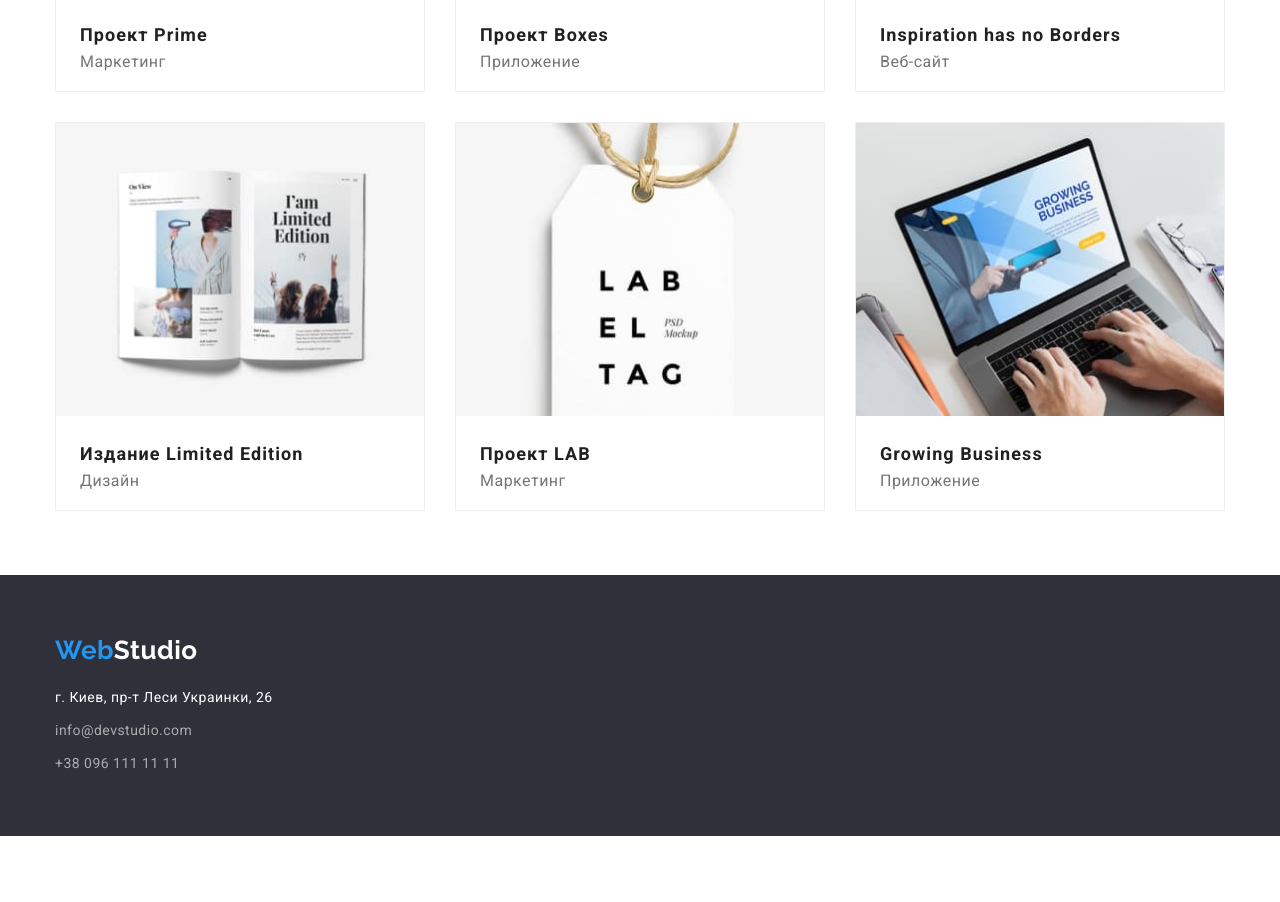
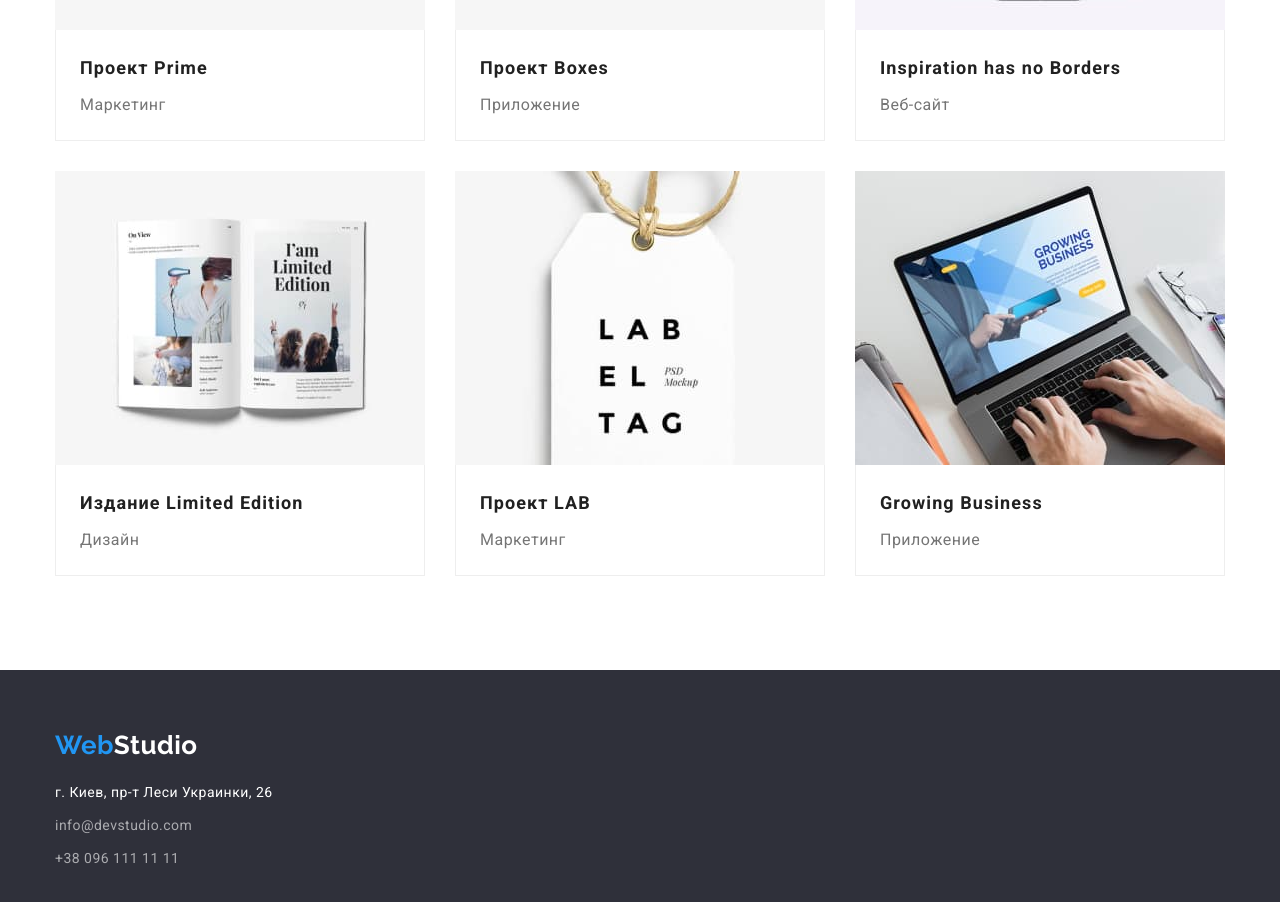
Before and after one commit to RomanMordzynsky/goit-markup-hw-03, a plain HTML site: page portfolio.html in a window 1280 px wide. Shown: the part 962-1864 px from the top of the page. Before the commit the page ends 1798 px from the top, so only its background shows below. Drawn offline with nearby package versions, Linux system fonts and the light colour scheme.

Commit message:
редагування

```diff
--- a/portfolio.html
+++ b/portfolio.html
@@ -33,7 +33,7 @@
 </header>
     <main>
         <section class="section">
-            <div class="filters container">
+                <div class="container">
             <h1 class="section-title visually-hidden">Работы</h1>
             <ul class="filters-list reset">
                 <li class="item"><button type="button" class="secondary-button">Все</button></li>
@@ -42,8 +42,6 @@
                 <li class="item"><button type="button" class="secondary-button">Дизайн</button></li>
                 <li class="item"><button type="button" class="secondary-button">Маркетинг</button></li>
             </ul>
-            </div>
-            <div class="works-examples container">
             <ul class="works-list reset">
                 <li class="item">
                     <img src="./images/img8.jpg" alt="" width="370" height="294">
@@ -56,56 +54,56 @@
                     <img src="./images/img9.jpg" alt="" width="370" height="294">
                     <div class="works-desc">
                     <h2 class="title">Постер New Orlean vs Golden Star</h2>
-                    <p>Дизайн</p>
+                    <p class="text">Дизайн</p>
                     </div>
                 </li>
                 <li class="item">
                     <img src="./images/img10.jpg" alt="" width="370" height="294">
                     <div class="works-desc">
                     <h2 class="title">Ресторан Seafood</h2>
-                    <p>Приложение</p>
+                    <p class="text">Приложение</p>
                     </div>
                 </li>
                 <li class="item">
                     <img src="./images/img11.jpg" alt="" width="370" height="294">
                     <div class="works-desc">
                     <h2 class="title">Проект Prime</h2>
-                    <p>Маркетинг</p>
+                    <p class="text">Маркетинг</p>
                     </div>
                 </li>
                 <li class="item">
                     <img src="./images/img12.jpg" alt="" width="370" height="294">
                     <div class="works-desc">
                     <h2 class="title">Проект Boxes</h2>
-                    <p>Приложение</p>
+                    <p class="text">Приложение</p>
                     </div>
                 </li>
                 <li class="item">
                     <img src="./images/img13.jpg" alt="" width="370" height="294">
                     <div class="works-desc">
                     <h2 class="title">Inspiration has no Borders</h2>
-                    <p>Веб-сайт</p>
+                    <p class="text">Веб-сайт</p>
                     </div>
                 </li>
                 <li class="item">
                     <img src="./images/img14.jpg" alt="" width="370" height="294">
                     <div class="works-desc">
                     <h2 class="title">Издание Limited Edition</h2>
-                    <p>Дизайн</p>
+                    <p class="text">Дизайн</p>
                     </div>
                 </li>
                 <li class="item">
                     <img src="./images/img15.jpg" alt="" width="370" height="294">
                     <div class="works-desc">
                     <h2 class="title">Проект LAB</h2>
-                    <p>Маркетинг</p>
+                    <p class="text">Маркетинг</p>
                     </div>
                 </li>
                 <li class="item">
                     <img src="./images/img16.jpg" alt="" width="370" height="294">
                     <div class="works-desc">
                     <h2 class="title">Growing Business</h2>
-                    <p>Приложение</p>
+                    <p class="text">Приложение</p>
                     </div>
                 </li>
             </ul>
@@ -114,11 +112,13 @@
     </main>
     <footer class="main-footer">
         <div class="container">
+            <a class="link" href="./index.html"><span class="logo-web">Web</span><span
+                    class="footer-studio">Studio</span></a>
             <address class="footer">
-                <a class="link" href="./studio.html"><span class="logo-web">Web</span><span
-                        class="logo-studio">Studio</span></a>
                 <ul class="address reset">
-                    <li class="item"><p class="physical-address"> г. Киев, пр-т Леси Украинки, 26</p></li>
+                    <li class="item">
+                        <p class="physical-address"> г. Киев, пр-т Леси Украинки, 26</p>
+                    </li>
                     <li class="item"><a class="link" href="mailto:info@devstudio.com">info@devstudio.com</a></li>
                     <li class="item"><a class="link" href="tel:+380961111111">+38 096 111 11 11</a></li>
                 </ul>
--- a/styles/styles.css
+++ b/styles/styles.css
@@ -54,9 +54,10 @@ h6,
 p,
 ul
 {
-    margin-top: 0;
-    margin-bottom: 0;
+    margin: 0;
+    padding: 0;
 }
+
 
 .section-title.visually-hidden {
     position: absolute;
@@ -89,7 +90,9 @@ img {
 
 .primary-button {
     display: inline-block;
+    margin-top: 30px;
     border-radius: 4px;
+    border: none;
     padding: 10px 32px;
 
     text-align: center;
@@ -140,7 +143,8 @@ img {
 .logo-link {
     display: inline-block;
     padding-top: 24px;
-    padding-bottom: 25;
+    padding-bottom: 25px;
+    margin-right: 93px;
 }
 
 .logo-web {
@@ -165,7 +169,7 @@ img {
 
 .nav-header {
     display: flex;
-    margin-right: 331px;
+
 }
 
 .site-nav .link.current {
@@ -200,7 +204,10 @@ img {
 
 .contacts-div { display: flex; }
 
-.site-contacts { display: flex; }
+.site-contacts {
+    display: flex;
+    margin-left: auto;
+}
 
 .site-contacts .item + .item {
     margin-left: 50px;
@@ -228,11 +235,13 @@ img {
 
 .section,
 .section-team {
-    margin-top: 0;
-    margin-bottom: 0;
 
     padding-top: 94px;
     padding-bottom: 94px;
+}
+
+.section-work {
+    padding-top: 0;
 }
 
 .section-title {
@@ -249,8 +258,8 @@ img {
 /* Герой */
 
 .hero {
-    padding-top: 94px;
-    padding-bottom: 94px;
+    padding-top: 200px;
+    padding-bottom: 200px;
 
     text-align: center;
 
@@ -260,12 +269,13 @@ img {
 .hero-title {
     margin-bottom: 30px;
 
-    font-style: 400;
     font-weight: 900;
     font-size: 44px;
     line-height: 1.36;
     text-align: center;
     letter-spacing: .06em;
+    width: 696px;
+    margin: 0 auto;
     text-transform: uppercase;
 
     color: var(--primary-background-color);
@@ -273,15 +283,11 @@ img {
 
 /* Фільтри */
 
-.filters {
+.filters-list {
     display: flex;
     justify-content: center;
-    margin-bottom: 34px;
-    margin-left: auto;
-    margin-right: auto;
+    margin-bottom: 50px;
 }
-
-.filters-list { display: flex; }
 
 .filters-list .item + .item {
     margin-left: 8px;
@@ -294,17 +300,13 @@ img {
 .works-list {
     display: flex;
     flex-wrap: wrap;
-    margin-right: -30px;
-    margin-bottom: -30px;
-    padding: 0;
+    gap: 30px;
 }
 
 .works-list .item {
     width: 370px;
-    margin-right: 30px;
-    margin-bottom: 30px;
+    flex-basis: calc((100% - 60px) / 3);
 
-    border: 1px solid #EEEEEE;
 }
 
 .works-list .item:nth-child(3n + 1) {
@@ -319,7 +321,25 @@ img {
     margin-bottom: 0;
 }
 
-.works-desc { margin: 20px 24px; }
+.works-desc {
+    padding: 20px 24px;
+
+    border-right: 1px solid #EEEEEE;
+    border-bottom: 1px solid #EEEEEE;
+    border-left: 1px solid #EEEEEE;
+}
+
+.works-desc .title {margin-bottom: 4px;}
+
+.works-desc .text {
+    width: 322px;
+
+    font-size: 16px;
+    line-height: 1.87;
+    letter-spacing: .03em;
+
+    color: #757575;
+}
 
 /* Особливості */
 
@@ -346,14 +366,21 @@ img {
 /* Команда */
 
 .section-team {
-padding-top: 94px;
-padding-bottom: 94px;
+    padding-top: 94px;
+    padding-bottom: 94px;
 
-background-color: var(--additional-background-color);
+    background-color: var(--additional-background-color);
 }
 
 .team-list {
     display: flex;
+}
+
+.team-list .item {
+    box-shadow: 0px 1px 3px rgba(0, 0, 0, 0.12),
+    0px 1px 1px rgba(0, 0, 0, 0.14),
+    0px 2px 1px rgba(0, 0, 0, 0.2);
+    border-radius: 0px 0px 4px 4px;
 
     background-color: var(--primary-background-color);
 }
@@ -367,7 +394,7 @@ background-color: var(--additional-background-color);
 
     font-weight: var(--secondary-font-weight);
     font-size: 16px;
-    line-height: 1.18px;
+    line-height: 1.18;
     text-align: center;
 
     color: var(--secondary-text-color);
@@ -378,9 +405,8 @@ background-color: var(--additional-background-color);
 
 
 .team-list .text {
-    font-weight: 400;
     font-size: 16px;
-    line-height: 1.18px;
+    line-height: 1.18;
     text-align: center;
 }
 
@@ -406,17 +432,26 @@ background-color: var(--additional-background-color);
 
 /* Футер */
 
-.main-footer { background-color: var(--secondary-background-color); }
+.main-footer {
+    padding: 60px 0;
+    background-color: var(--secondary-background-color);
+}
 
 .footer {
-    padding: 60px 0;
     font-style: normal;
 
 }
 
 /* Логотип футеру */
 
-.footer .logo-studio { color: var(--primary-background-color); }
+.footer-studio {
+    font-family: Raleway, sans-serif;
+    font-weight: var(--primary-font-weight);
+    font-size: 26px;
+    line-height: 1.2;
+
+    color: var(--primary-background-color);
+}
 
 /* Адреси */
 
```
Also changed, not shown: index.html (+2 -3 lines).
